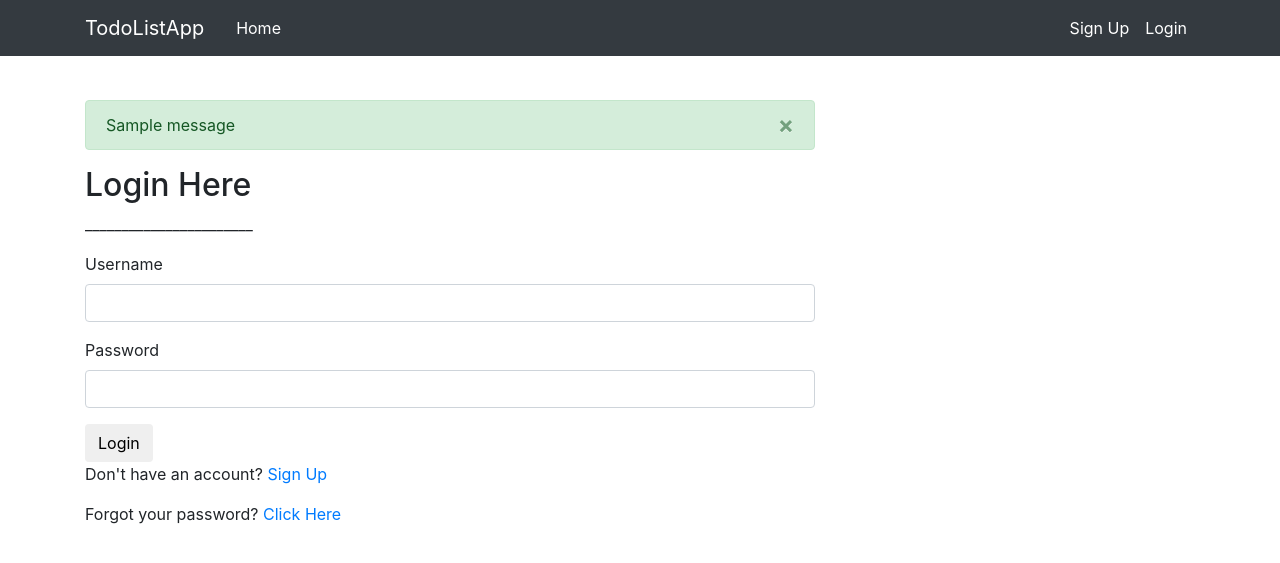
After one commit to arpanneupane19/TodoListApp, a Flask app: page /login in a window 1280 px wide. The commit adds this page. Shown: the top 563 px of the page. Run offline with Flask 2, Linux system fonts and the light colour scheme; tables that the repository leaves empty hold one stand-in row (values such as "Sample post"); one stand-in notice (Sample message) is shown; some libraries are stand-ins or nearby versions.

Commit message:
added user login and updated README.md

```diff
--- a/main.py
+++ b/main.py
@@ -1,4 +1,4 @@
-# Written by Arpan Neupane on September 1, 2020
+# Written by Arpan Neupane on September 3, 2020
 # Copyright ©️ Arpan Neupane 2020.
 # Refer to the README.md for more information.
 
@@ -6,21 +6,66 @@ from flask import Flask, url_for, render_template, flash, redirect
 from flask_sqlalchemy import SQLAlchemy
 from flask_wtf import FlaskForm
 from flask_bootstrap import Bootstrap
-from wtforms import SubmitField, TextAreaField
-from wtforms.validators import InputRequired, Length, ValidationError
+from wtforms import SubmitField, TextAreaField, StringField, PasswordField
+from wtforms.validators import InputRequired, Length, ValidationError, Email
+from flask_login import LoginManager, UserMixin, login_user, login_required, logout_user, current_user
+from flask_mail import Mail, Message
+import os
+from datetime import datetime
+from flask_bcrypt import Bcrypt
 app = Flask(__name__)
 db = SQLAlchemy(app)
-
+bcrypt = Bcrypt(app)
 
 app.config['SECRET_KEY'] = 'jfale!@#gys^&*(@jafd00193n'
 app.config['SQLALCHEMY_DATABASE_URI'] = 'sqlite:///database.db'
 bootstrap = Bootstrap(app)
+
+login_manager = LoginManager()
+login_manager.init_app(app)
+login_manager.login_view = "login"
+
+
+@login_manager.user_loader
+def load_user(user_id):
+    return User.query.get(int(user_id))
 
 
 class Todo(db.Model):
     id = db.Column(db.Integer, primary_key=True)
     todo = db.Column(db.String(130), nullable=False)
     complete = db.Column(db.Boolean)
+    user_id = db.Column(db.Integer, db.ForeignKey('user.id'), nullable=False)
+
+
+class User(db.Model, UserMixin):
+    id = db.Column(db.Integer, primary_key=True)
+    username = db.Column(db.String(15), unique=True)
+    email = db.Column(db.String(50), unique=True)
+    password = db.Column(db.String(80))
+    todo = db.relationship('Todo', backref='writer', lazy=True)
+
+
+class RegisterForm(FlaskForm):
+    email = StringField("Email", validators=[InputRequired(), Email(message="Invalid Email"), Length(max=50)])
+    username = StringField("Username", validators=[InputRequired(), Length(min=4, max=15)])
+    password = PasswordField("Password", validators=[InputRequired(), Length(min=4, max=15)])
+    submit = SubmitField('Sign Up')
+
+    def validate_username(self, username):
+        existing_user_username = User.query.filter_by(username=username.data).first()
+        if existing_user_username:
+            raise ValidationError("That username already exists. Please choose a different one.")
+
+    def validate_email(self, email):
+        existing_user_email = User.query.filter_by(email=email.data).first()
+        if existing_user_email:
+            raise ValidationError("That email address belongs to different user. Please choose a different one.")
+
+class LoginForm(FlaskForm):
+    username = StringField("Username", validators=[InputRequired(), Length(min=4, max=50)])
+    password = PasswordField("Password", validators=[InputRequired(), Length(min=4, max=15)])
+    submit = SubmitField('Login')
 
 
 class NewTodoForm(FlaskForm):
@@ -34,18 +79,55 @@ def home():
     return render_template('index.html', title="Home")
 
 
+# Registration
+@app.route('/signup', methods=['GET', 'POST'])
+def signup():
+    form = RegisterForm()
+    if form.validate_on_submit():
+        hashed_password = bcrypt.generate_password_hash(form.password.data)
+        new_user = User(email=form.email.data, username=form.username.data, password=hashed_password)
+        db.session.add(new_user)
+        db.session.commit()
+
+    return render_template('signup.html', form=form, title='Sign Up')
+
+
+# Login
+@app.route('/login', methods=["GET", "POST"])
+def login():
+    form = LoginForm()
+
+    if form.validate_on_submit():
+        user = User.query.filter_by(username=form.username.data).first()
+        if user:
+            if bcrypt.check_password_hash(user.password, form.password.data):
+                login_user(user)
+                return redirect(url_for("home"))
+        flash("User does not exist, or invalid username or password.", 'warning')
+    return render_template("login.html", form=form, title="Login")
+
+
+@app.route("/logout")
+def logout():
+    logout_user()
+    return redirect(url_for('login'))
+
+
+# Show the todos made by the user.
+@login_required
 @app.route('/mytodos')
 def show_todos():
-    incomplete = Todo.query.filter_by(complete=False)
-    complete = Todo.query.filter_by(complete=True)
-    return render_template('mytodos.html', complete=complete, incomplete=incomplete)
+    incomplete = Todo.query.filter_by(writer=current_user, complete=False).all()
+    complete = Todo.query.filter_by(writer=current_user, complete=True).all()
+    return render_template('mytodos.html', incomplete=incomplete, complete=complete)
 
 
+@login_required
 @app.route("/newtodo", methods=['GET','POST'])
 def create_todo():
     form = NewTodoForm()
     if form.validate_on_submit():
-        todo = Todo(todo=form.todo.data, complete=False)
+        todo = Todo(todo=form.todo.data, complete=False, writer=current_user)
         db.session.add(todo)
         db.session.commit()
         flash("Your todo has been created!", 'success')
@@ -53,6 +135,7 @@ def create_todo():
     return render_template('newtodo.html', title='New Todo', form=form)
 
 
+@login_required
 @app.route('/complete/<todo_id>', methods=['GET', 'POST'])
 def complete_todo(todo_id):
     todo = Todo.query.get_or_404(todo_id)
@@ -62,6 +145,7 @@ def complete_todo(todo_id):
     return redirect(url_for('show_todos'))
 
 
+@login_required
 @app.route('/delete/<todo_id>', methods=['GET', 'POST'])
 def delete_todo(todo_id):
     todo = Todo.query.get_or_404(todo_id)
@@ -71,5 +155,6 @@ def delete_todo(todo_id):
     return redirect(url_for('show_todos'))
 
 
+
 if __name__ == "__main__":
-    app.run()
+    app.run(debug=True)
--- a/templates/base.html
+++ b/templates/base.html
@@ -29,10 +29,18 @@
 
             </div>
             <!-- Navbar Right Side -->
-            <div class="navbar-nav">
-                <a class="nav-item nav-link active" href="/newtodo">New Todo</a>
-                <a class="nav-item nav-link active" href="/mytodos">My Todo's</a>
+            {% if current_user.is_authenticated %}
+              <div class="navbar-nav">
+                  <a class="nav-item nav-link active" href="/newtodo">New Todo</a>
+                  <a class="nav-item nav-link active" href="/mytodos">My Todo's</a>
+                  <a class='nav-item nav-link active' href='/logout'>Logout</a>
+              </div>
+            {% else %}
+              <div class="navbar-nav">
+                <a class="nav-item nav-link active" href="/signup">Sign Up</a>
+                <a class="nav-item nav-link active" href="/login">Login</a>
             </div>
+            {% endif %}
           </div>
         </div>
       </nav>
--- /dev/null
+++ b/templates/login.html
@@ -0,0 +1,35 @@
+{% extends "base.html" %}
+{% import "bootstrap/wtf.html" as wtf %}
+{% block title %}{% endblock %}
+{% block content %}
+
+
+<form method="POST" action="/login">
+  {% with messages = get_flashed_messages(with_categories=true) %}
+  {% if messages %}
+      {% for category, message in messages %}
+          <div class="alert alert-{{ category }} alert-dismissible fade show" role="alert">
+              <span>{{ message }}</span>
+              <button type="button" class="close" data-dismiss="alert" aria-label="Close">
+              <span aria-hidden="true">&times;</span>
+              </button>
+          </div>
+      {% endfor %}
+  {% endif %}
+{% endwith %}
+  <h2>Login Here</h2>
+  <p>_______________________</p>
+  {{ form.hidden_tag() }}
+  {{ wtf.form_field(form.username)}}
+  {{ wtf.form_field(form.password)}}
+  {{ wtf.form_field(form.submit)}}
+</form>
+<p>Don't have an account? <a href="signup">Sign Up</a></p>
+<p>Forgot your password? <a href="forgotpassword">Click Here</a></p>
+
+<style>
+  form{
+    margin-top: 100px;
+  }
+</style>
+{% endblock %}
```
Also changed, not shown: templates/index.html (+8 -1 lines), templates/signup.html (added, +35 -0 lines), README.md, database.db.
